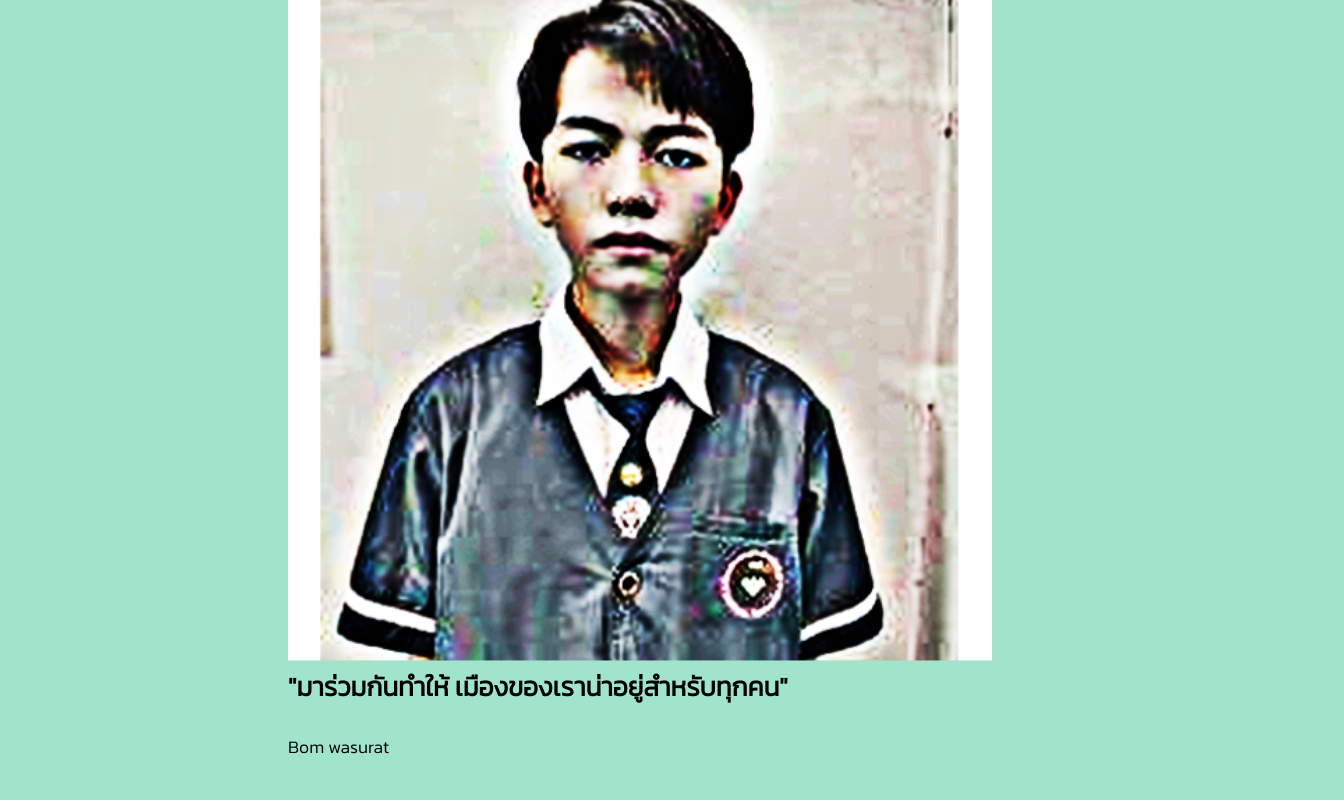
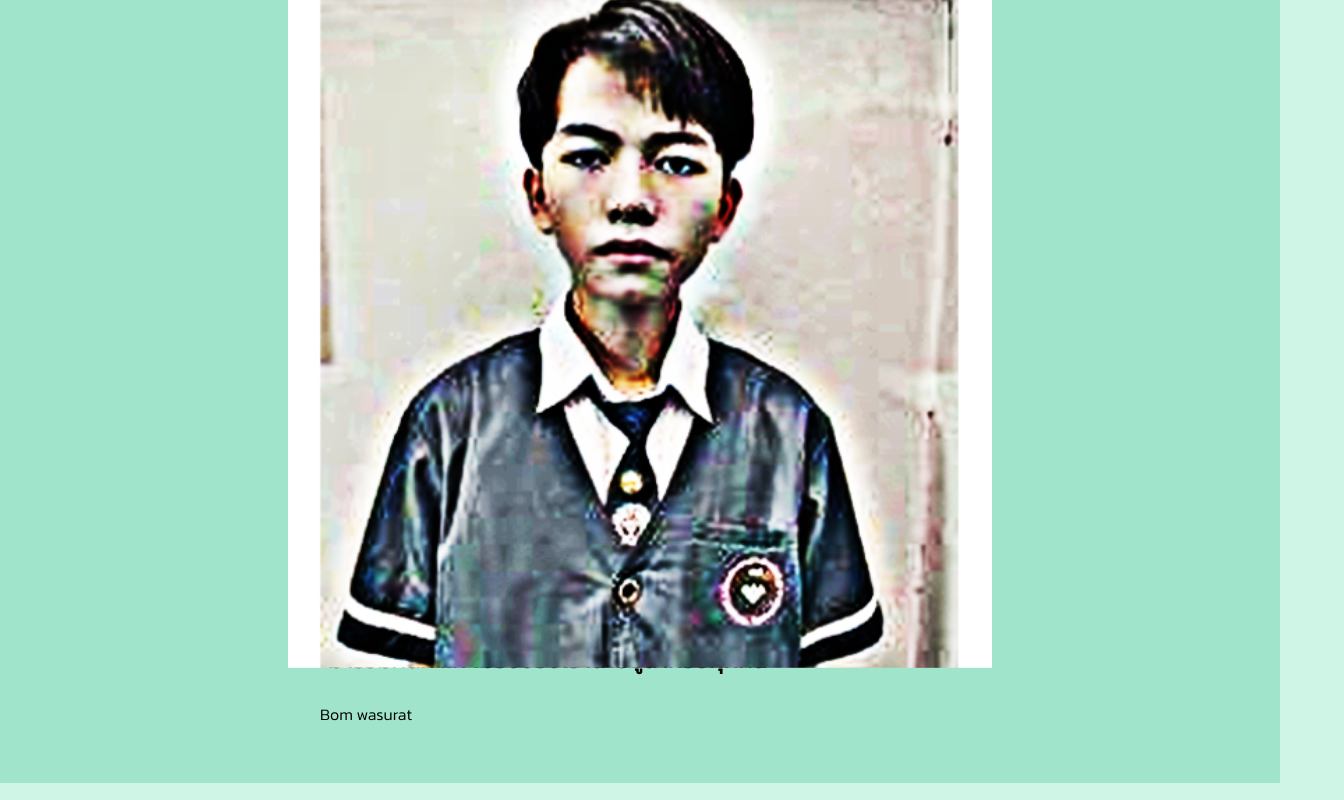
Before and after one commit to DEVPOB/M.H.R-BOM, a plain HTML site: page index.html in a window 1280 px wide. Shown: the top 800 px of the page, 1344 px wide, since content can reach past the window. Drawn offline with Linux system fonts and the light colour scheme.

Commit message:
Update Why.css

```diff
--- a/CSS/Why.css
+++ b/CSS/Why.css
@@ -18,7 +18,7 @@ body{
     background-color: var(--30-color);
       transition: all .3s;
 }
-#First-Section:hover{
+.container img{
 transform: scale(1.1);
 }
 .container{
```
